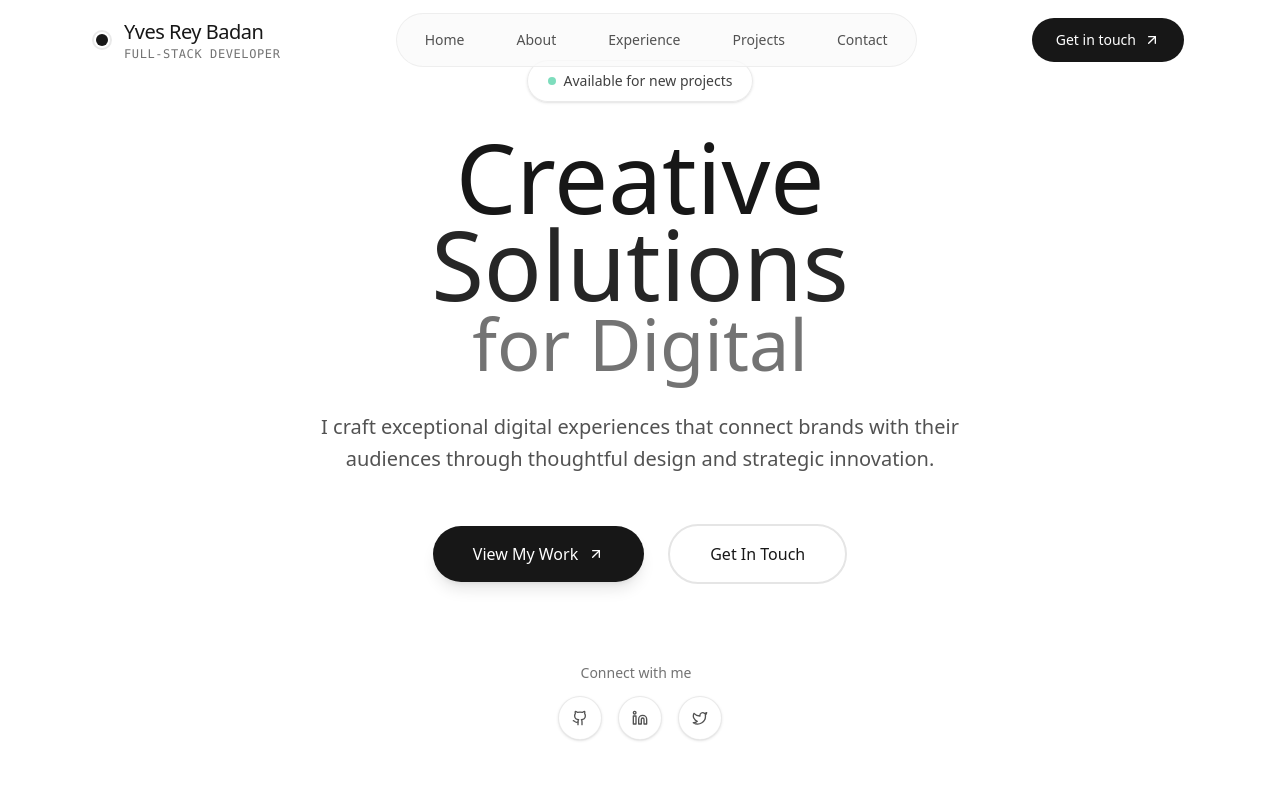
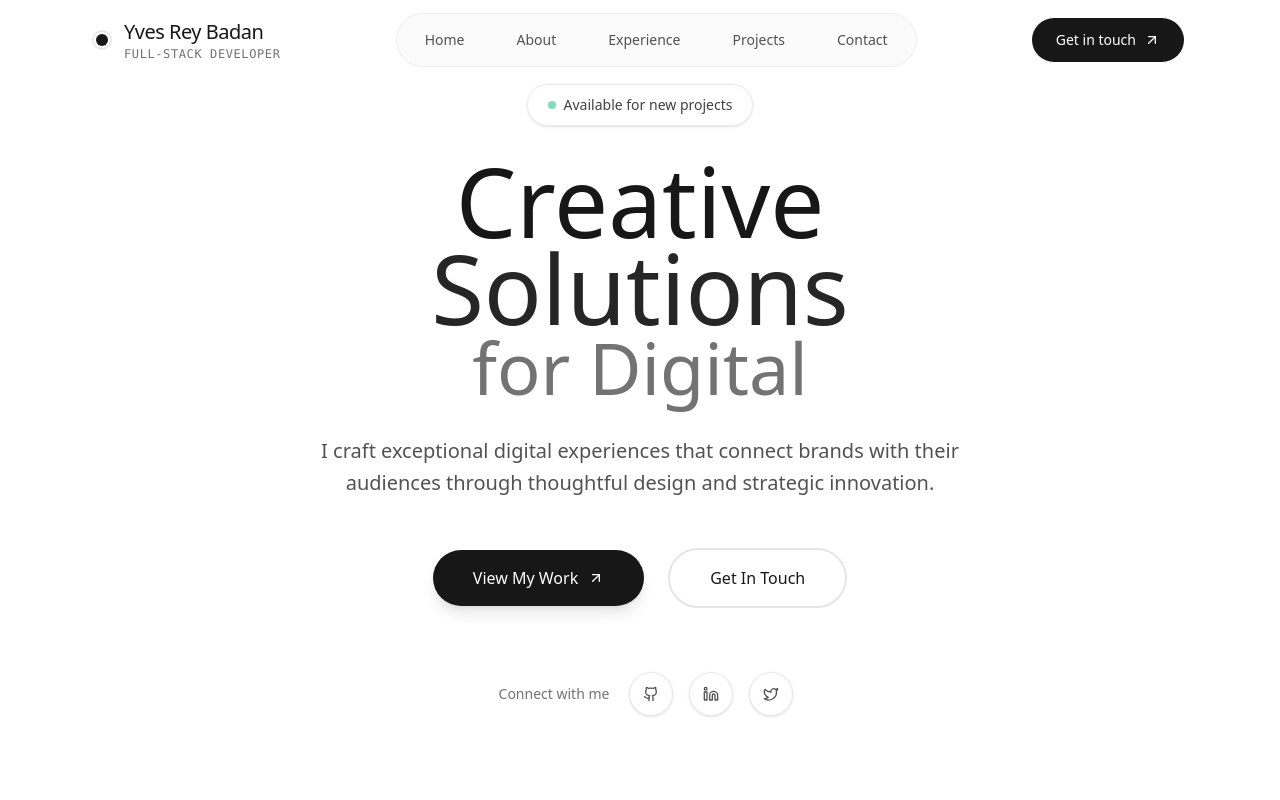
Before and after one commit to yrpbcrafts/pf-frontend, a React (Vite) app: page /#/ in a window 1280 px wide. Shown: the top 800 px of the page. Built offline with nearby package versions, Linux system fonts and the light colour scheme.

Commit message:
Change position of connect with me

```diff
--- a/src/pages/hero/hero.tsx
+++ b/src/pages/hero/hero.tsx
@@ -92,14 +92,12 @@ export default function Hero() {
               </a>
             </div>
 
-            <div className='p-3'>
-              <span className="text-sm text-neutral-500 mr-2 p-3">Connect with me</span>
-            </div>
             <div className={`flex items-center justify-center space-x-4 transition-all duration-1000 ease-out delay-1200 ${
               isLoaded
                 ? 'opacity-100 translate-y-0'
                 : 'opacity-0 translate-y-8'
             }`}>
+              <span className="text-sm text-neutral-500 mr-2 p-3">Connect with me</span>
               {[
                 { Icon: Github, label: 'GitHub', href: '#' },
                 { Icon: Linkedin, label: 'LinkedIn', href: '#' },
```
